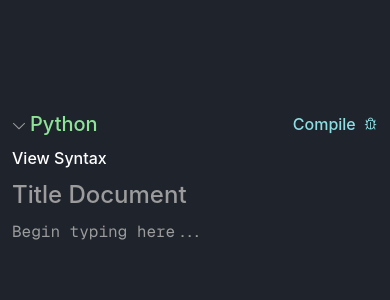
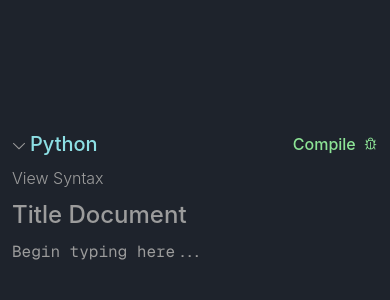
Before and after one commit to oderanwosu/code-cookies, a React Native app: screen / in a window 390 px wide. Shown: the top 300 px of the page. Built offline with nearby package versions, Linux system fonts and the light colour scheme.

Commit message:
Created CompiledCode Modal and fixed intellisense placement

```diff
--- a/App.js
+++ b/App.js
@@ -8,9 +8,15 @@ import { useCallback } from "react";
 import { DocumentModifyingScreen } from "./screens/document-modifying-screen.js";
 import { ColorStyles } from "./styles/colors.js";
 import { FontFamily } from "./styles/typography.js";
-import * as Updates from 'expo-updates';
+import * as Updates from "expo-updates";
 
-
+// const setAndroidWindowSoftInputMode = async () => {
+//   try {
+//     await Updates.setWindowSoftInputMode("adjustResize");
+//   } catch (error) {
+//     console.error("Error setting window soft input mode:", error);
+//   }
+// };
 
 SplashScreen.preventAutoHideAsync();
 
@@ -33,14 +39,14 @@ export default function App() {
   return (
     <View
       onLayout={onLayoutRootView}
-      style={{
-        backgroundColor: ColorStyles.backgroundColor,
-        flex: 1,
-
-        colors: ColorStyles.white,
-      }}
+      style={
+        {flex: 1,   backgroundColor: ColorStyles.backgroundColor,}
+      }
     >
       <DocumentModifyingScreen />
-    </View>
+
+
+      </View>
+
   );
 }
--- a/components/bottom-sheet-dropdown-button.js
+++ b/components/bottom-sheet-dropdown-button.js
@@ -81,7 +81,7 @@ export function BottomSheetDropDownButton(props) {
               {
                 color: props.isBottomSheetOpen
                   ? ColorStyles.disabledGreyColor
-                  : ColorStyles.secondaryColor,
+                  : ColorStyles.secondaryColorBlue,
               },
             ]}
           >
@@ -103,7 +103,7 @@ const styles = StyleSheet.create({
   selectionText: {
     fontSize: FontSize.large,
     fontWeight: FontWeight.semibold,
-    color: ColorStyles.secondaryColor,
+    color: ColorStyles.secondaryColorBlue,
   },
   bottomSheet: {
     container: {
--- /dev/null
+++ b/components/intellisense-toolbar.js
@@ -0,0 +1,71 @@
+import React, { useEffect, useState } from "react";
+import { StyleSheet, TouchableOpacity, View, Text } from "react-native";
+
+import { FontFamily, FontSize } from "../styles/typography";
+import { ColorStyles } from "../styles/colors";
+import {
+  getSnippetText,
+  jsCodeSnippets,
+  searchCodeSnippets,
+} from "../utils/code-snippets";
+import { Spacing } from "../styles/spacings";
+
+export function IntellisenseToolBar(props) {
+  const [codeSnippets, setSnippets] = useState([]);
+
+  useEffect(() => {
+    console.log(searchCodeSnippets(props.code, jsCodeSnippets));
+    setSnippets(searchCodeSnippets(props.code, jsCodeSnippets));
+  }, [props.code]);
+
+  const buttonWidthPercentage = 100 / codeSnippets.length;
+  return (
+    <View style={styles.intelliSenseContainer}>
+      {codeSnippets.map((buttonText, index) => (
+        <TouchableOpacity
+          key={index}
+          style={[
+            styles.intelliSenseTouchable,
+            { flex: 1, width: `${buttonWidthPercentage}%` },
+          ]}
+          onPress={() => {
+            props.setCode(
+              props.code + getSnippetText(props.code, codeSnippets[index])
+            );
+          }}
+        >
+          <Text style={styles.intelliSenseText}>{codeSnippets[index]}</Text>
+        </TouchableOpacity>
+      ))}
+    </View>
+  );
+}
+
+const styles = StyleSheet.create({
+  container: {
+    flex: 1,
+    position: "relative",
+  },
+  code: {
+    paddingHorizontal: Spacing.base,
+    fontSize: FontSize.base,
+    fontFamily: FontFamily.code,
+    color: ColorStyles.white,
+  },
+  intelliSenseContainer: {
+    flexDirection: "row",
+  },
+
+  intelliSenseText: {
+    color: ColorStyles.primaryColor,
+    fontFamily: FontFamily.code,
+    fontSize: FontSize.base,
+  },
+
+  intelliSenseTouchable: {
+    padding: Spacing.base,
+    width: "100%",
+    alignItems: "center",
+     backgroundColor: ColorStyles.elevatedColor
+  },
+});
--- a/components/text-editor.js
+++ b/components/text-editor.js
@@ -28,50 +28,20 @@ import {
   jsCodeSnippets,
   searchCodeSnippets,
 } from "../utils/code-snippets";
+import ReactSyntaxHighlighter from "react-syntax-highlighter";
 
 export function CustomTextEditorInput(props) {
-  const [codeSnippets, setSnippets] = useState([]);
-
   const handleCodeChange = (text) => {
-    var lastInput = text.split(" ");
-    console.log(lastInput);
-
-    setSnippets(
-      searchCodeSnippets(lastInput[lastInput.length - 1], jsCodeSnippets)
-    );
     props.setCode(text);
   };
 
-  const buttonWidthPercentage = 100 / codeSnippets.length;
   return (
     <View>
-      <View style={styles.intelliSenseContainer}>
-        {codeSnippets.map((buttonText, index) => (
-          <TouchableOpacity
-            key={index}
-            style={[
-              styles.intelliSenseTouchable,
-              { flex: 1, width: `${buttonWidthPercentage}%` },
-            ]}
-            onPress={() => {
-              var lastInput = props.code.split(" ");
-              props.setCode(
-                props.code +
-                  getSnippetText(
-                    lastInput[lastInput.length - 1],
-                    codeSnippets[index]
-                  )
-              );
-            }}
-          >
-            <Text style={styles.intelliSenseText}>{codeSnippets[index]}</Text>
-          </TouchableOpacity>
-        ))}
-      </View>
       <TextInput
         autoCompleteType={false}
-        autoCapitalize={false}
+        autoCapitalize={"none"}
         autoCorrect={false}
+        cursorColor={ColorStyles.primaryColor}
         value={props.code}
         onChangeText={handleCodeChange}
         style={styles.code}
@@ -84,32 +54,14 @@ export function CustomTextEditorInput(props) {
 }
 
 const styles = StyleSheet.create({
+  container: {
+    flex: 1,
+    position: "relative",
+  },
   code: {
     paddingHorizontal: Spacing.base,
     fontSize: FontSize.base,
     fontFamily: FontFamily.code,
     color: ColorStyles.white,
   },
-  intelliSenseContainer: {
-    flexDirection: "row",
-  },
-
-  intelliSenseText: {
-    color: ColorStyles.primaryColor,
-    fontFamily: FontFamily.code,
-    fontSize: FontSize.xsmall,
-  },
-
-  intelliSenseTouchable: {
-    padding: Spacing.base,
-    width: "100%",
-    alignItems: "center",
-  },
-
-  centeredView: {
-    flex: 1,
-    justifyContent: "center",
-    alignItems: "center",
-    marginTop: 22,
-  },
 });
--- a/package.json
+++ b/package.json
@@ -15,6 +15,7 @@
     "expo-font": "~11.4.0",
     "expo-splash-screen": "~0.20.5",
     "expo-status-bar": "~1.6.0",
+    "expo-updates": "~0.18.19",
     "highlight.js": "^11.9.0",
     "react": "18.2.0",
     "react-native": "0.72.6",
@@ -22,8 +23,10 @@
     "react-native-gesture-handler": "~2.12.0",
     "react-native-keyboard-accessory": "^0.1.16",
     "react-native-reanimated": "~3.3.0",
+    "react-native-safe-area-context": "4.6.3",
+    "react-native-screens": "~3.22.0",
     "react-syntax-highlighter": "^15.5.0",
-    "expo-updates": "~0.18.19"
+    "expo-router": "^2.0.0"
   },
   "devDependencies": {
     "@babel/core": "^7.20.0"
--- /dev/null
+++ b/screens/compiled-code-popup.js
@@ -0,0 +1,74 @@
+import {
+  Modal,
+  ScrollView,
+  StyleSheet,
+  View,
+  Text,
+  TouchableOpacity,
+  TouchableWithoutFeedback,
+} from "react-native";
+import { ColorStyles } from "../styles/colors";
+import { Size } from "../styles/sizes";
+import { FontFamily, FontSize, FontWeight } from "../styles/typography";
+import { Spacing } from "../styles/spacings";
+
+export function CompiledCodeModal(props) {
+  return (
+    <Modal
+      transparent={true}
+      visible={props.visibility}
+      onRequestClose={() => {
+        props.setVisibility(false);
+      }}
+    >
+      <TouchableOpacity
+        style={styles.centeredView}
+        onPressOut={() => {
+          props.setVisibility(false);
+        }}
+      >
+        <View style={styles.modalView}>
+          <TouchableWithoutFeedback>
+            <ScrollView>
+              <Text style={styles.output}>The code failed to compile</Text>
+            </ScrollView>
+          </TouchableWithoutFeedback>
+        </View>
+      </TouchableOpacity>
+    </Modal>
+  );
+}
+
+const styles = StyleSheet.create({
+  centeredView: {
+    padding: 35,
+    flex: 1,
+    justifyContent: "center",
+    alignItems: "center",
+    backgroundColor: "rgba(0,0,0,0.5)",
+  },
+  modalView: {
+    height: 400,
+    width: "100%",
+    backgroundColor: "black",
+    borderRadius: Size.s2,
+
+    padding: Spacing.large,
+    shadowColor: "#000",
+  },
+
+  output: {
+    alignSelf: "flex-start",
+    fontSize: FontSize.xsmall,
+    fontWeight: FontWeight.regular,
+    fontFamily: FontFamily.code,
+    color: ColorStyles.white,
+  },
+
+  header: {
+    alignSelf: "flex-start",
+    fontSize: FontSize.base,
+    fontWeight: FontWeight.bold,
+    color: ColorStyles.secondaryColorBlue,
+  },
+});
--- a/screens/document-modifying-screen.js
+++ b/screens/document-modifying-screen.js
@@ -26,10 +26,18 @@ import {
   TextEditorInput,
 } from "../components/text-editor";
 import { KeyboardAccessoryView } from "react-native-keyboard-accessory";
-import { Entypo, FontAwesome, Ionicons, SimpleLineIcons } from "@expo/vector-icons";
+import {
+  Entypo,
+  FontAwesome,
+  Ionicons,
+  SimpleLineIcons,
+} from "@expo/vector-icons";
+import { IntellisenseToolBar } from "../components/intellisense-toolbar";
+import { CompiledCodeModal, CompiledCodeScreen } from "./compiled-code-popup";
 
 export function DocumentModifyingScreen() {
   const [isBottomSheetOpen, setIsBottomSheetOpen] = useState(false);
+  const [isCompileModalOpen, setIsCompileModalOpen] = useState(false);
   const [selectedLanguage, setSelectedLangauge] = useState("Python");
   const [title, setTitle] = useState("");
   const [code, setCode] = useState("");
@@ -43,11 +51,16 @@ export function DocumentModifyingScreen() {
   };
 
   return (
+    <View
+      style={{
+        flex: 1,
+      }}
+    >
       <GestureHandlerRootView>
         <ScrollView>
           <View
             style={{
-            paddingTop: 100,
+              paddingTop: Spacing.screenTop,
             }}
           >
             <View style={styles.row}>
@@ -58,23 +71,29 @@ export function DocumentModifyingScreen() {
                 onClose={toggleBottomSheet}
                 selectedLanguage={selectedLanguage}
               />
-            <View style={styles.runButton}>
-              <TouchableOpacity>
+
+              <TouchableOpacity style={styles.runButton} onPress={()=> setIsCompileModalOpen(true)}>
                 <Text style={styles.saveButton.text}>Compile </Text>
-              </TouchableOpacity>
-
-              <TouchableOpacity>
                 <Ionicons
                   name="bug-outline"
                   size={14}
-                  color={ColorStyles.secondaryColorBlue}
+                  color={ColorStyles.secondaryColor}
                 />
               </TouchableOpacity>
             </View>
-          </View>
-          <View>
-            <TouchableOpacity style={{ paddingHorizontal: Spacing.base }}>
-              <Text style={[styles.saveButton.text, {color: ColorStyles.white}]}>View Syntax</Text>
+            <View style={{ paddingHorizontal: Spacing.base }}>
+              <TouchableOpacity>
+                <Text
+                  style={[
+                    styles.saveButton.text,
+                    {
+                      color: ColorStyles.disabledGreyColor,
+                      fontWeight: FontWeight.light,
+                    },
+                  ]}
+                >
+                  View Syntax
+                </Text>
               </TouchableOpacity>
             </View>
 
@@ -91,7 +110,6 @@ export function DocumentModifyingScreen() {
               code={code}
               setCode={setCode}
             />
-
           </View>
         </ScrollView>
         {isBottomSheetOpen ? (
@@ -103,10 +121,25 @@ export function DocumentModifyingScreen() {
           </BottomSheet>
         ) : null}
       </GestureHandlerRootView>
+      <View style={styles.test}>
+        <IntellisenseToolBar
+          code={code}
+          language={setSelectedLangauge}
+          setCode={setCode}
+        />
+      </View>
+      <CompiledCodeModal visibility= {isCompileModalOpen} setVisibility={setIsCompileModalOpen}/>
+    </View>
   );
 }
 
 const styles = StyleSheet.create({
+  test: {
+    position: "absolute",
+    left: 0,
+    right: 0,
+    bottom: 0,
+  },
   row: {
     flexDirection: "row",
     paddingHorizontal: Spacing.base,
@@ -125,11 +158,9 @@ const styles = StyleSheet.create({
     text: {
       fontSize: FontSize.base,
       fontWeight: FontWeight.semibold,
-      color: ColorStyles.secondaryColorBlue,
+      color: ColorStyles.secondaryColor,
     },
   },
-
-
 
   inputs: {
     title: {
--- a/styles/colors.js
+++ b/styles/colors.js
@@ -3,10 +3,12 @@ import { Colors } from "react-native/Libraries/NewAppScreen";
 export const ColorStyles = {
   backgroundColor: "#1E232C",
   foreGroundColor: "#232A35",
+  elevatedColor: "#171A1F",
   primaryColor: "#E48DDB",
   secondaryColor: "#8DE496",
   secondaryColorBlue: "#8DDFE4",
   accentColor: "#9B9B9C",
   white: "#FFFFFF",
   disabledGreyColor: "#9C9C9C",
+
 };
--- a/styles/typography.js
+++ b/styles/typography.js
@@ -7,6 +7,7 @@ export const FontSize = {
 }
 
 export const FontWeight = {
+    light: "300",
     regular: "400",
     semibold: "500",
     bold: "700"
```
Also changed, not shown: app.json (+7 -3 lines), screens/syntax-view-popup.js (added, +18 -0 lines), utils/code-snippets.js (+18 -8 lines), 1 other file (tests, documents, lock files or other folders). Lines whose indentation alone changed are shown as unchanged.
